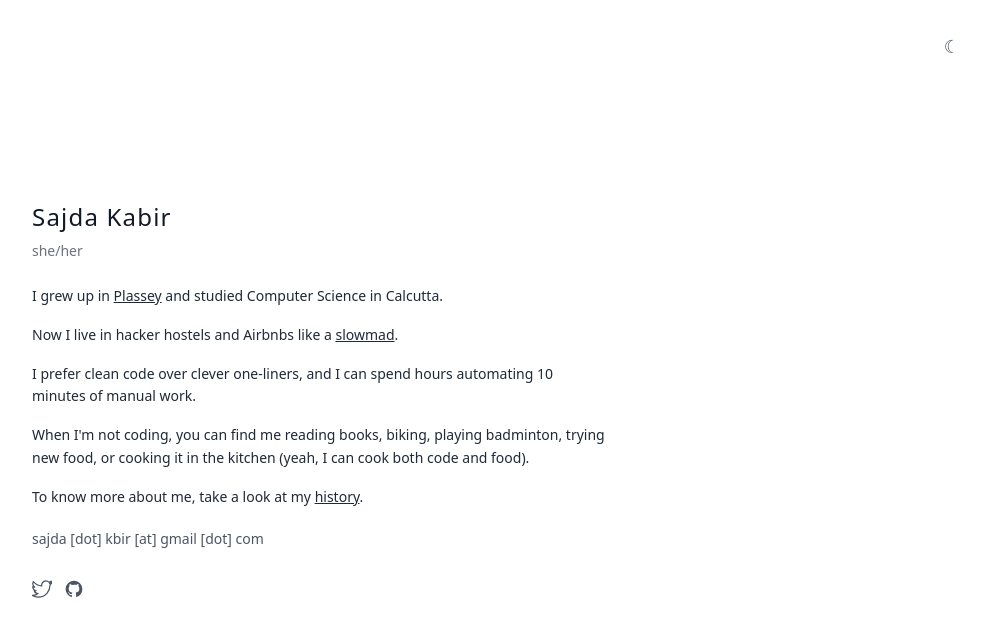
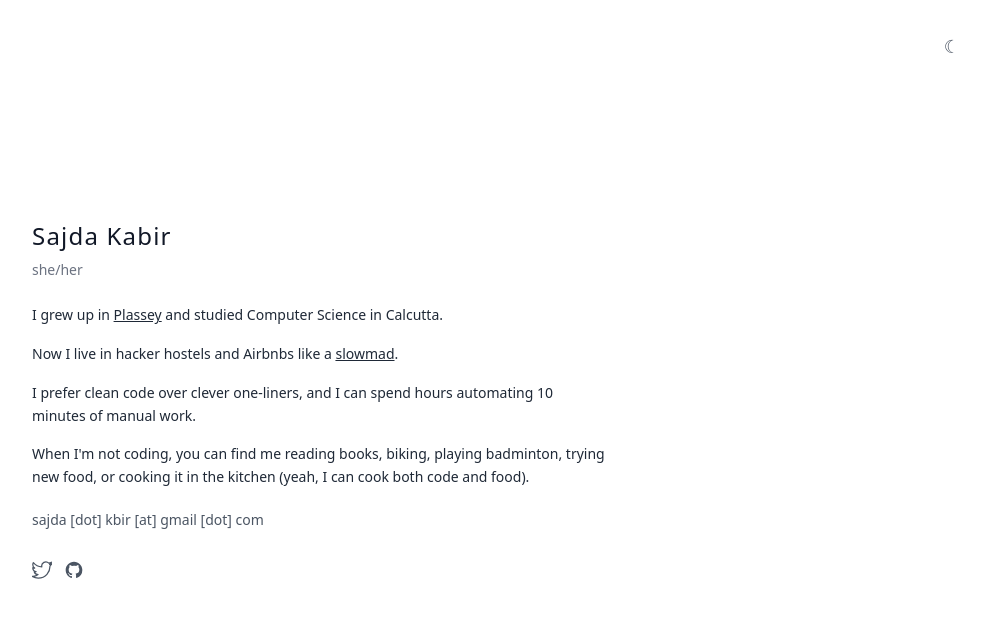
Before and after one commit to sajdakabir/saju, a Next.js app: page / in a window 1280 px wide. Shown: the top 636 px of the page, without its empty margins (288-1272 px from the left). Built offline with nearby package versions, Linux system fonts and the light colour scheme.

Commit message:
ci: keep history commented out untilled published

```diff
--- a/src/app/page.tsx
+++ b/src/app/page.tsx
@@ -96,7 +96,7 @@ export default function Home() {
 
           <p className="max-w-xl">When I'm not coding, you can find me reading books, biking, playing badminton, trying new food, or cooking it in the kitchen (yeah, I can cook both code and food).</p>
 
-          <p className="max-w-xl">To know more about me, take a look at my <Link href="/history" className="underline hover:no-underline">history</Link>.</p>
+          {/* <p className="max-w-xl">To know more about me, take a look at my <Link href="/history" className="underline hover:no-underline">history</Link>.</p> */}
 
           <div className="pt-1">
             <a
```
